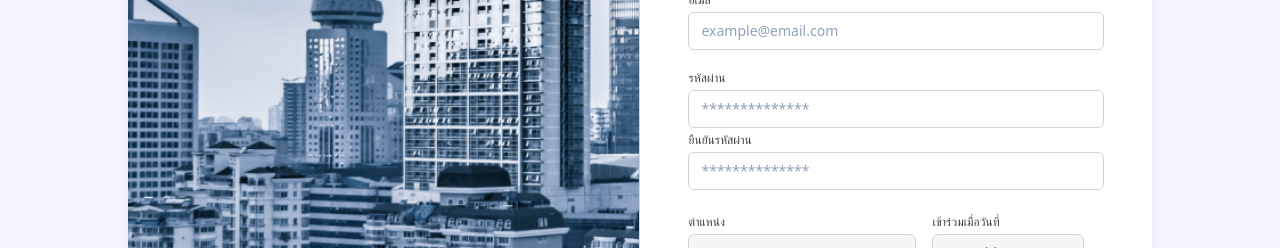
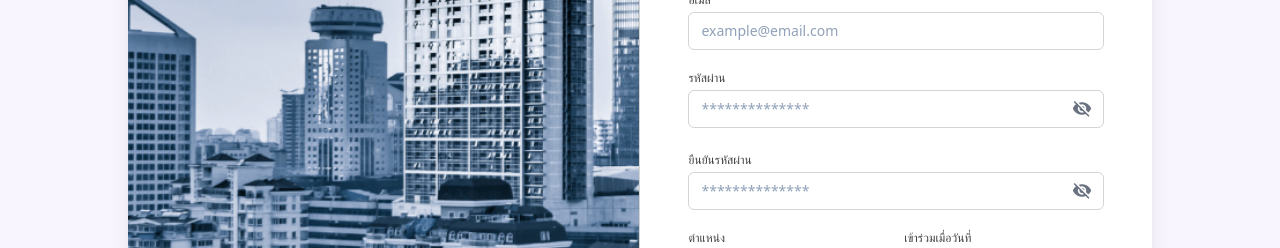
Before and after one commit to Peerawat-Nakinchat/InternProject, a Vue app in the folder intern_pj/: page /memberRegis in a window 1280 px wide. Shown: the part 704-952 px from the top of the page. Built offline with nearby package versions, Linux system fonts and the light colour scheme; no server answers; the HTML template or start-up script is replaced by a standard one.

Commit message:
update memberPageRegis --> validate checked filed & backup file

```diff
--- a/intern_pj/src/components/base/BaseDropdown.vue
+++ b/intern_pj/src/components/base/BaseDropdown.vue
@@ -1,7 +1,7 @@
 <template>
   <div
     ref="root"
-    class="relative w-full text-left"
+    class="relative w-full text-left z-10"
     :class="{
       'opacity-60 pointer-events-none': disabled,
     }"
@@ -50,7 +50,7 @@
       <div
         v-if="isOpen"
         ref="panel"
-        class="absolute mt-1 w-full max-h-56 overflow-y-auto rounded-xl border border-neutral-200 bg-white shadow-lg focus:outline-none"
+        class="absolute mt-1 w-full z-40 max-h-56 overflow-y-auto rounded-xl border border-neutral-200 bg-white shadow-lg focus:outline-none"
         :class="panelPlacementClass"
         role="menu"
         @keydown.stop="onPanelKeydown"
--- a/intern_pj/src/components/base/BaseInput.vue
+++ b/intern_pj/src/components/base/BaseInput.vue
@@ -1,14 +1,21 @@
 <template>
-  <div class="space-y-1">
+  <div class="space-y-1 w-full">
     <label v-if="label" class="block text-xs font-medium text-neutral-700">
       {{ label }}
     </label>
 
+
+    <div class="relative">
       <input
         v-bind="$attrs"
         :type="type"
         v-model="innerValue"
-      class="w-full rounded-md border px-3 py-2 text-sm border-neutral-300 bg-white focus:outline-none focus:ring-2 focus:ring-primary-200 focus:border-primary-500 placeholder:text-slate-400 disabled:bg-neutral-100 disabled:text-neutral-500 disabled:cursor-not-allowed disabled:border-neutral-300"
+        class="w-full rounded-md border px-3 py-2 text-sm
+               border-neutral-300 bg-white
+               focus:outline-none focus:ring-2 focus:ring-primary-200 focus:border-primary-500
+               placeholder:text-slate-400
+               disabled:bg-neutral-100 disabled:text-neutral-500 disabled:cursor-not-allowed disabled:border-neutral-300
+               pr-10"
       />
 
       <div
@@ -17,8 +24,9 @@
       >
         <slot name="append" />
       </div>
+    </div>
 
-    <p v-if="error" class="text-xs text-red-500 absolute pointer-events-none mt-0.5">
+    <p v-if="error" class="absolute text-xs text-red-500 mt-0.5">
       {{ error }}
     </p>
   </div>
--- a/intern_pj/src/pages/MemberPageRegis.vue
+++ b/intern_pj/src/pages/MemberPageRegis.vue
@@ -1,7 +1,7 @@
 <template>
   <div>
     <AuthLayout>
-      <form class="space-y-5">
+      <form class="space-y-5" @submit="onSubmit">
         <header class="space-y-1 text-left">
           <h1 class="mb-4 text-xl font-semibold tracking-tight text-slate-900">ลงทะเบียน สมาชิก</h1>
         </header>
@@ -35,36 +35,41 @@
         <div class="space-y-4">
           <div class="flex flex-row gap-4">
             <BaseInput
+              v-model="form.name"
               label="ชื่อ"
               type="text"
               autocomplete="name"
               placeholder="ชื่อจริง"
               required
+              :error="formErrors.name"
+              @blur="validateField('name')"
             />
             <BaseInput
+              v-model="form.surname"
               label="นามสกุล"
               type="text"
               autocomplete="surname"
               placeholder="นามสกุลจริง"
               required
+              :error="formErrors.surname"
+              @blur="validateField('surname')"
             />
           </div>
 
           <div class="w-full space-y-1">
             <label class="block text-xs font-medium text-neutral-700">เพศ</label>
-            <BaseDropdown v-model="issexOpen" close-on-click class="w-full">
+
+            <BaseDropdown v-model="isSexOpen" close-on-click class="w-full">
               <template #trigger>
                 <button
                   type="button"
                   class="flex w-full items-center justify-between rounded-lg border border-neutral-300 bg-white px-3 py-2 text-sm text-neutral-700 shadow-sm hover:bg-neutral-50 focus-visible:outline-none focus-visible:ring-2 focus-visible:ring-primary-400 focus-visible:ring-offset-2"
                 >
-                  <span>
-                    {{ selectedsex ? selectedsex.label : 'เลือกเพศ' }}
-                  </span>
+                  <span>{{ selectedSex ? selectedSex.label : 'เลือกเพศ' }}</span>
                   <svg
                     :class="[
                       'h-4 w-4 text-primary-500 transform transition-transform duration-200',
-                      { 'rotate-180': issexOpen },
+                      { 'rotate-180': isSexOpen },
                     ]"
                     xmlns="http://www.w3.org/2000/svg"
                     viewBox="0 0 20 20"
@@ -81,16 +86,20 @@
 
               <div class="py-1">
                 <button
-                  v-for="option in sexOption"
+                  v-for="option in sexOptions"
                   :key="option.value"
                   type="button"
                   class="flex w-full px-3 py-2 text-left text-sm text-neutral-700 hover:bg-neutral-100"
-                  @click="onSelectsex(option)"
+                  @click="onSelectSex(option)"
                 >
                   {{ option.label }}
                 </button>
               </div>
             </BaseDropdown>
+
+            <p v-if="formErrors.sex" class="text-xs text-red-500 mt-0.5">
+              {{ formErrors.sex }}
+            </p>
           </div>
 
           <div class="space-y-1">
@@ -118,14 +127,17 @@
           </div>
         </div>
         <BaseInput
+          v-model="form.email"
           label="อีเมล"
           type="email"
           autocomplete="email"
           placeholder="example@email.com"
           required
+          :error="formErrors.email"
+          @blur="validateField('email')"
         />
 
-        <div class="">
+        <div class="space-y-6 ">
           <BaseInput
             v-model="form.password_hash"
             label="รหัสผ่าน"
@@ -133,30 +145,34 @@
             autocomplete="new-password"
             placeholder="**************"
             required
+            :error="formErrors.password_hash"
+            @blur="validateField('password_hash')"
           >
             <template #append>
               <i
                 :class="showPassword ? 'mdi mdi-eye' : 'mdi mdi-eye-off'"
                 class="text-xl text-gray-500 cursor-pointer hover:text-primary"
                 @click="showPassword = !showPassword"
-              ></i>
+              />
             </template>
           </BaseInput>
 
           <BaseInput
-            v-model="confirmPassword"
+            v-model="form.password_confirm"
             label="ยืนยันรหัสผ่าน"
             :type="showConfirmPassword ? 'text' : 'password'"
             autocomplete="new-password"
             placeholder="**************"
             required
+            :error="formErrors.password_confirm"
+            @blur="validateField('password_confirm')"
           >
             <template #append>
               <i
                 :class="showConfirmPassword ? 'mdi mdi-eye' : 'mdi mdi-eye-off'"
                 class="text-xl text-gray-500 cursor-pointer hover:text-primary"
                 @click="showConfirmPassword = !showConfirmPassword"
-              ></i>
+              />
             </template>
           </BaseInput>
         </div>
@@ -180,8 +196,13 @@
             disabled
           />
         </div>
+        <p v-if="generalError" class="text-sm text-red-500">
+          {{ generalError }}
+        </p>
 
-        <BaseButton type="submit" variant="Submit" class="w-full"> ลงทะเบียน </BaseButton>
+        <BaseButton type="submit" class="w-full" :disabled="isSubmitting">
+          {{ isSubmitting ? 'กำลังสมัครสมาชิก...' : 'สร้างบัญชีผู้ใช้' }}
+        </BaseButton>
       </form>
     </AuthLayout>
   </div>
@@ -192,7 +213,9 @@ import BaseButton from '@/components/base/BaseButton.vue'
 import BaseDropdown from '@/components/base/BaseDropdown.vue'
 import BaseInput from '@/components/base/BaseInput.vue'
 import AuthLayout from '@/layouts/AuthLayout.vue'
-import { reactive, ref, computed } from 'vue'
+import { reactive, ref, computed, watch } from 'vue'
+
+type SexValue = 'M' | 'F' | 'O' | ''
 
 interface MemberRegisterForm {
   membership_id: string
@@ -201,19 +224,21 @@ interface MemberRegisterForm {
   role_id: string
   email: string
   password_hash: string
+  password_confirm: string
   name: string
   surname: string
   fullname: string
-  sex: string
-  address1: string
-  address2: string
-  address3: string
+  sex: SexValue
+  user_address_1: string
+  user_address_2: string
+  user_address_3: string
   join_date: string
 }
 
+type MemberRegisterErrors = Partial<Record<keyof MemberRegisterForm, string>>
+
 const showPassword = ref(false)
 const showConfirmPassword = ref(false)
-const confirmPassword = ref('')
 
 const form = reactive<MemberRegisterForm>({
   membership_id: '',
@@ -222,42 +247,140 @@ const form = reactive<MemberRegisterForm>({
   role_id: '',
   email: '',
   password_hash: '',
+  password_confirm: '',
   name: '',
   surname: '',
   fullname: '',
   sex: '',
-  address1: '',
-  address2: '',
-  address3: '',
+  user_address_1: '',
+  user_address_2: '',
+  user_address_3: '',
   join_date: '',
 })
 
-const sexOption: sexOption[] = [
-  { label: 'ชาย', value: 'm' },
-  { label: 'หญิง', value: 'f' },
-  { label: 'อื่นๆ', value: '0' },
+const formErrors = reactive<MemberRegisterErrors>({})
+const generalError = ref<string | null>(null)
+const isSubmitting = ref(false)
+
+interface SexOption {
+  label: string
+  value: SexValue
+}
+
+const sexOptions: SexOption[] = [
+  { label: 'ชาย', value: 'M' },
+  { label: 'หญิง', value: 'F' },
+  { label: 'อื่น ๆ', value: 'O' },
 ]
 
-interface sexOption {
-  label: string
-  value: string
+const isSexOpen = ref(false)
+
+const selectedSex = computed(() => sexOptions.find((opt) => opt.value === form.sex) ?? null)
+
+const onSelectSex = (option: SexOption) => {
+  form.sex = option.value
+  isSexOpen.value = false
+  validateField('sex')
 }
 
-const issexOpen = ref(false)
-const selectedsexValue = ref<string | null>(null)
+const emailRegex = /^\S+@\S+\.\S+$/
+const thaiRegex = /[\u0E00-\u0E7F]/
+const upperRegex = /[A-Z]/
+const lowerRegex = /[a-z]/
+const digitRegex = /[0-9]/
+const specialRegex = /[!@#$%^&*(),.?":{}|<>]/
 
-const selectedsex = computed<sexOption | null>(() => {
-  return sexOption.find((opt) => opt.value === selectedsexValue.value) ?? null
-})
-
-const onSelectsex = (option: sexOption) => {
-  selectedsexValue.value = option.value
-  form.sex = option.value
+const validators: Partial<Record<keyof MemberRegisterForm, (f: MemberRegisterForm) => string>> = {
+  email(f) {
+    const value = f.email.trim()
+    if (!value) return 'กรุณากรอกอีเมล'
+    if (!emailRegex.test(value)) return 'รูปแบบอีเมลไม่ถูกต้อง'
+    if (thaiRegex.test(value)) return 'ห้ามใช้ภาษาไทยในอีเมล'
+    return ''
+  },
+  password_hash(f) {
+    const value = f.password_hash
+    if (!value) return 'กรุณากรอกรหัสผ่าน'
+    if (value.length < 6) return 'ต้องมีอย่างน้อย 6 ตัวอักษร'
+    if (thaiRegex.test(value)) return 'ห้ามใช้ภาษาไทยในรหัสผ่าน'
+    if (!upperRegex.test(value)) return 'ต้องมีตัวพิมพ์ใหญ่ 1 ตัว'
+    if (!lowerRegex.test(value)) return 'ต้องมีตัวพิมพ์เล็ก 1 ตัว'
+    if (!digitRegex.test(value)) return 'ต้องมีตัวเลข 1 ตัว'
+    if (!specialRegex.test(value)) return 'ต้องมีอักขระพิเศษ 1 ตัว'
+    return ''
+  },
+  password_confirm(f) {
+    if (!f.password_confirm) return 'กรุณากรอกยืนยันรหัสผ่าน'
+    if (f.password_confirm !== f.password_hash) return 'รหัสผ่านไม่ตรงกัน'
+    return ''
+  },
+  name(f) {
+    return f.name.trim() ? '' : 'กรุณากรอกชื่อ'
+  },
+  surname(f) {
+    return f.surname.trim() ? '' : 'กรุณากรอกนามสกุล'
+  },
+  sex(f) {
+    if (!f.sex) return 'กรุณาเลือกเพศ'
+    if (!['M', 'F', 'O'].includes(f.sex)) return 'เพศไม่ถูกต้อง'
+    return ''
+  },
 }
 
-// const handleSubmit = () => {
-//   if (validatePassword()) {
-//     form.password_hash = password.value
-//   }
-// }
+const validateField = (field: keyof MemberRegisterForm) => {
+  const validator = validators[field]
+  if (!validator) return true
+  const message = validator(form)
+  formErrors[field] = message
+  return !message
+}
+
+const validateAll = () => {
+  let ok = true
+  Object.keys(validators).forEach((field) => {
+    if (!validateField(field as keyof MemberRegisterForm)) ok = false
+  })
+  return ok
+}
+
+watch(
+  () => form.email,
+  () => {
+    if (formErrors.email) validateField('email')
+  },
+)
+
+watch(
+  () => form.password_hash,
+  () => {
+    if (formErrors.password_hash) validateField('password_hash')
+    if (form.password_confirm) validateField('password_confirm')
+  },
+)
+
+watch(
+  () => form.password_confirm,
+  () => {
+    if (formErrors.password_confirm) validateField('password_confirm')
+  },
+)
+
+const onSubmit = async (e: Event) => {
+  e.preventDefault()
+  generalError.value = null
+
+  if (!validateAll()) {
+    return
+  }
+
+  try {
+    isSubmitting.value = true
+    form.fullname = `${form.name} ${form.surname}`
+    console.log('submit member register form', { ...form })
+  } catch  {
+    generalError.value = 'เกิดข้อผิดพลาดในการสมัครสมาชิก'
+  } finally {
+    isSubmitting.value = false
+  }
+}
 </script>
```
Also changed, not shown: intern_pj/src/services/memberService.ts (added, +33 -0 lines). Lines whose indentation alone changed are shown as unchanged.
